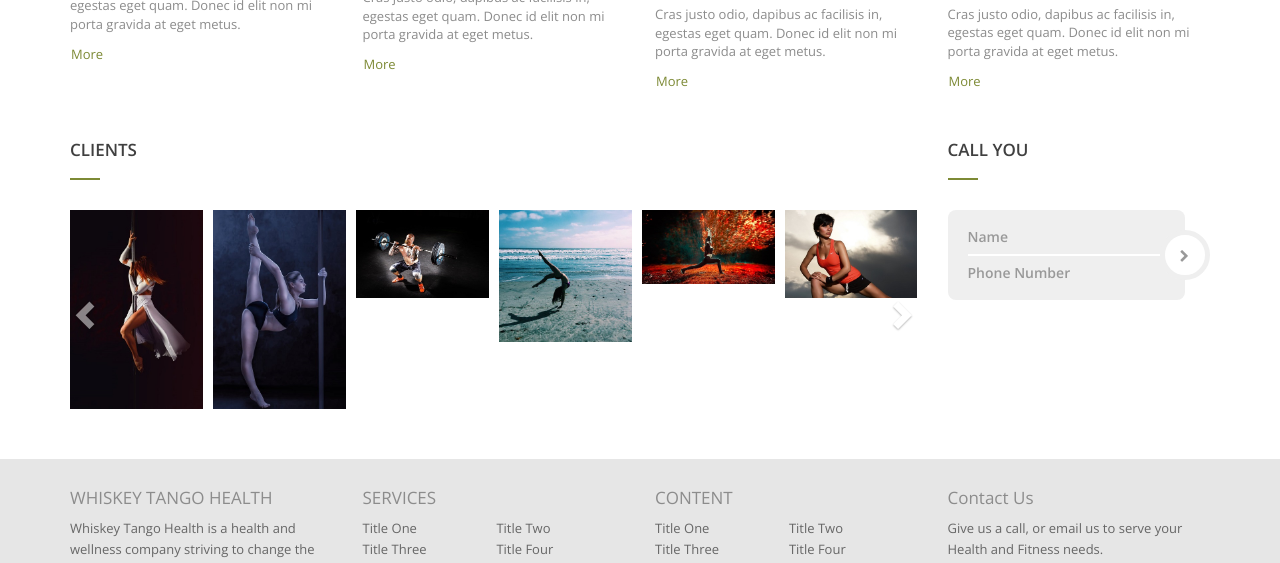
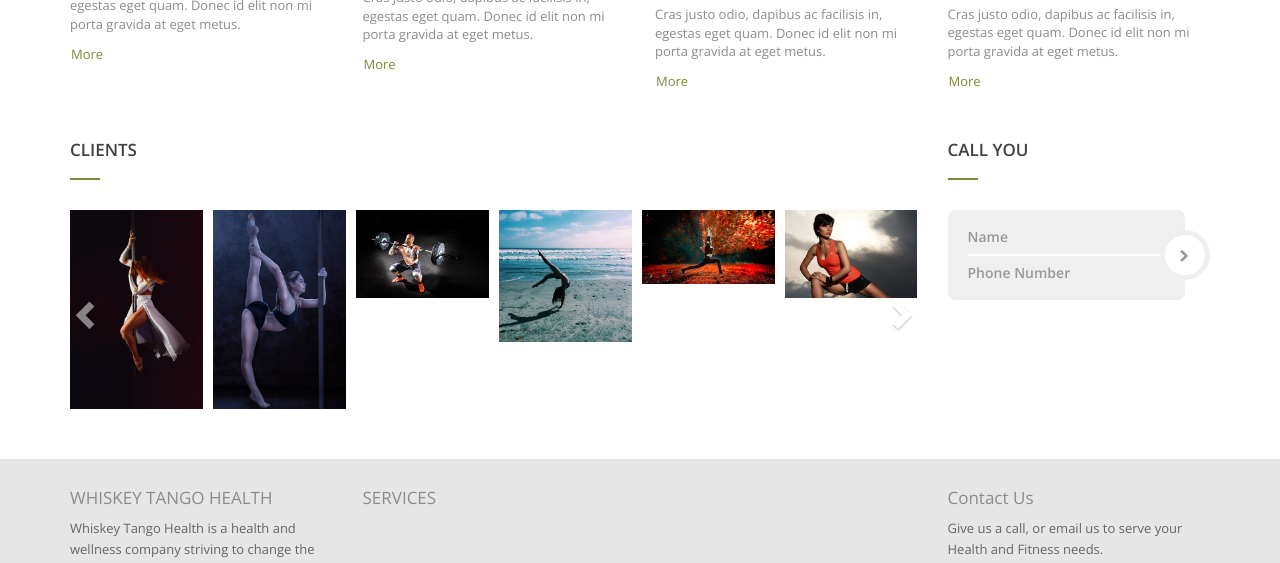
Before and after one commit to WhiskeyTangoHealth/WhiskeyTangoHealth, a plain HTML site: page index.html in a window 1280 px wide. Shown: the part 1391-1954 px from the top of the page. Drawn offline with nearby package versions, Linux system fonts and the light colour scheme; files whose address does not match are found by name.

Commit message:
Auto stash before merge of "Byron" and "origin/Byron"

```diff
--- a/index.html
+++ b/index.html
@@ -327,21 +327,10 @@
                 </div>
                 <div class="col-md-3 col-sm-6 col-xs-12 fbox">
                     <h4>SERVICES</h4>
-                    <ul class="big">
-                        <li><a href="#" title="">Title One</a></li>
-                        <li><a href="#" title="">Title Two</a></li>
-                        <li><a href="#" title="">Title Three</a></li>
-                        <li><a href="#" title="">Title Four</a></li>
-                    </ul>
+
                 </div>
                 <div class="col-md-3 col-sm-6 col-xs-12 fbox">
-                    <h4>CONTENT</h4>
-                    <ul class="big">
-                        <li><a href="#" title="">Title One</a></li>
-                        <li><a href="#" title="">Title Two</a></li>
-                        <li><a href="#" title="">Title Three</a></li>
-                        <li><a href="#" title="">Title Four</a></li>
-                    </ul>
+
                 </div>
                 <div class="col-md-3 col-sm-6 col-xs-12 fbox">
                     <h4>Contact Us</h4>
--- a/style.css
+++ b/style.css
@@ -1,4 +1,6 @@
 /* Base */
+/* Byron's Mess */
+
 * {outline:none;}
 html, body {height: 100%;}
 body {font-family: 'Open Sans', sans-serif;font-size: 13px;line-height: 1.6;color: #8c8c8c;background-color: #fff;}
```
